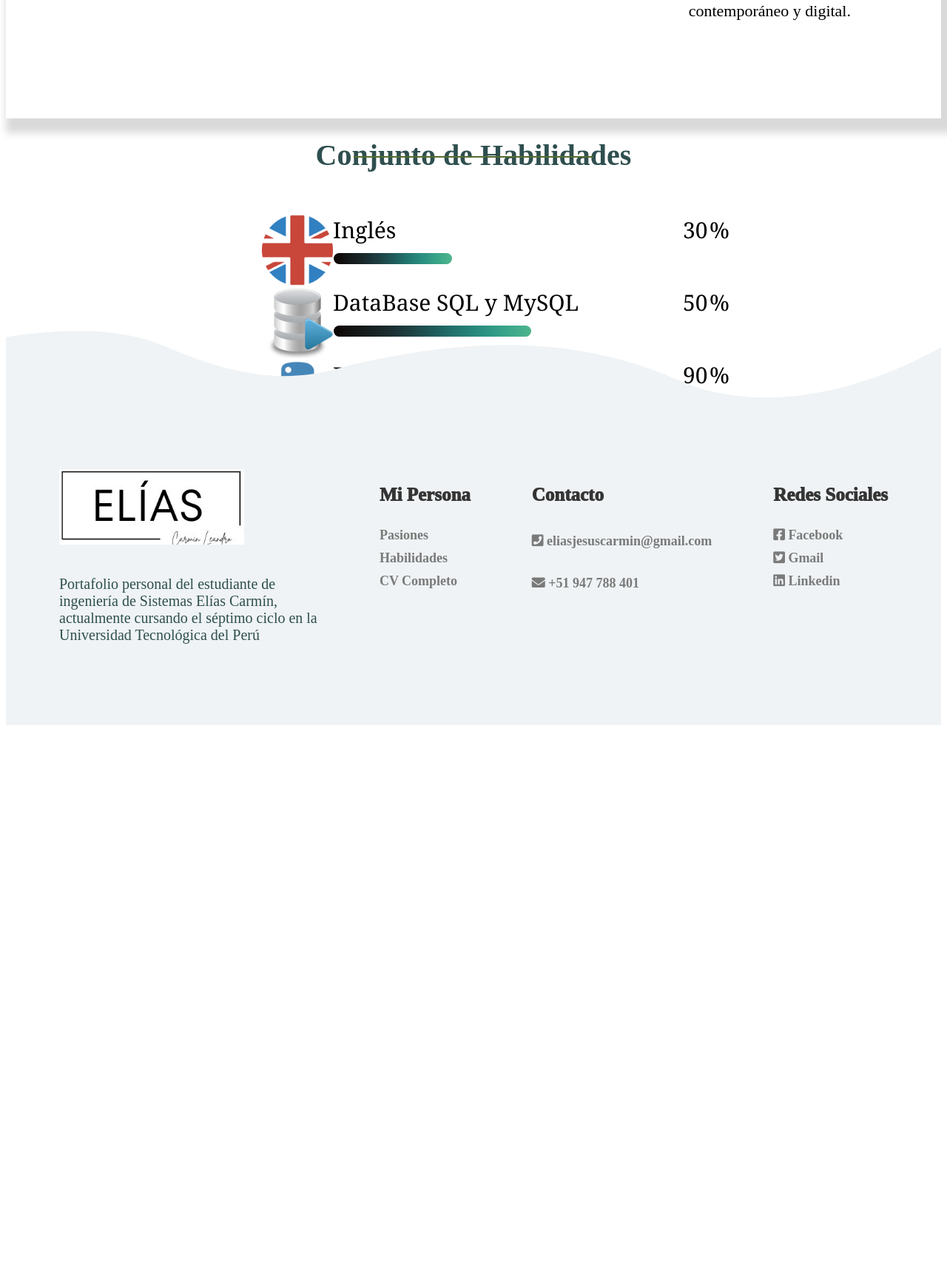
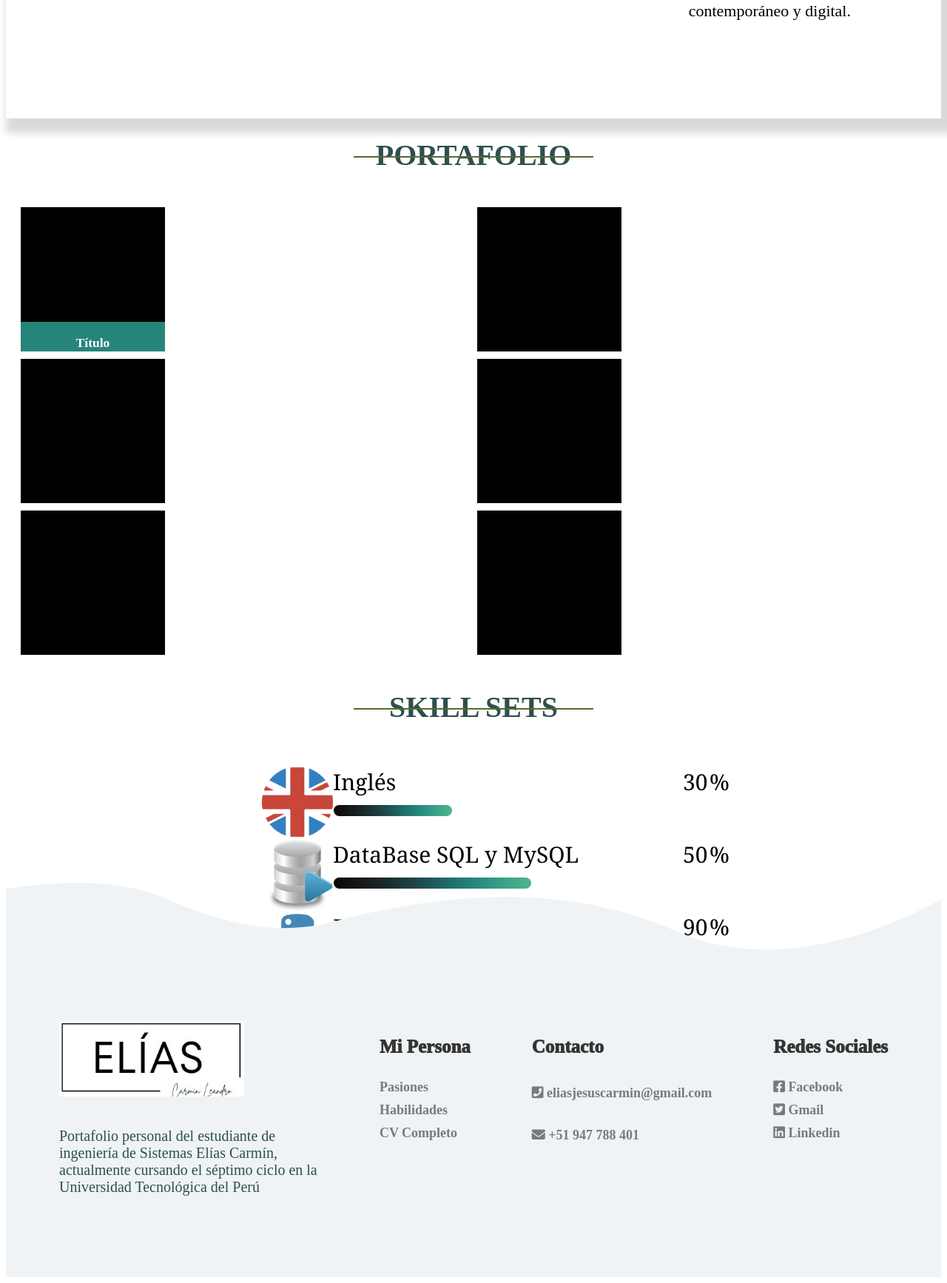
Before and after one commit to EliasCarmin/Mi_Portafolio, a PHP site: page /Index_Spanish.php in a window 1280 px wide. Shown: the part 1746-3480 px from the top of the page at 74% size. Before the commit the page ends 2726 px from the top, so only its background shows below. Run offline with PHP 8.4, Linux system fonts and the light colour scheme.

Commit message:
Bloque, caudro portafolio
vetnanas de portafolio

```diff
--- a/CSS/index.css
+++ b/CSS/index.css
@@ -8,7 +8,7 @@ html{
 body{
     position: relative;
     padding-bottom: 150px;
-    min-height: 250vh;
+    min-height: 330vh;
 }
 /*ESTILO INTRO ANIMADA*/
 *,
@@ -392,6 +392,37 @@ footer{
     color: #7a7a7a;
     font-size: 18px;
 }
+/*EXPERIENCIA*/
+.experiencia{
+    display: grid;
+    grid-template-columns: repeat(2, 1fr);
+    grid-gap: 10px;
+    padding: 20px;
+}
+.item_portafolio {
+    text-align: center;
+    display: flex;
+    flex-direction: column;
+    background-color: #26857a;
+    width: 195px;
+    height: 195px;
+}
+.item_portafolio img{
+    width: 100%;
+    height: 100%;
+}
+
+.item_descripcion{
+    text-align: center;
+    display: flex;
+    flex-direction: column;
+    width: 195px;
+    height: 40px;
+    color: white;
+    font-size: 15px;
+    font-weight: 300;
+}
+
 /*RESPONSIVE*/
 @media (max-width: 952px){
     .enlace{
--- a/FrontEnd/Index_Spanish.php
+++ b/FrontEnd/Index_Spanish.php
@@ -140,12 +140,40 @@
         </div>
     </div>
 
-    <div class="experience">
-
+    <!--Portafolio-->
+    <div class="titulos_secciones">
+        <h1 class="">PORTAFOLIO</h1>
     </div>
 
+    <div class="experiencia">
+        <div class="item_portafolio">
+            <img src="/IMG/negro.webp" alt="">
+            <div class="item_descripcion">
+                <h3>Título</h3>
+            </div>
+        </div>
+        <div class="item_portafolio">
+             <img src="/IMG/negro.webp" alt="">
+        </div>
+        <div class="item_portafolio">
+            <img src="/IMG/negro.webp" alt="">
+        </div>
+        <div class="item_portafolio">
+            <img src="/IMG/negro.webp" alt="">
+        </div>
+        <div class="item_portafolio">
+            <img src="/IMG/negro.webp" alt="">
+        </div>
+        <div class="item_portafolio">
+            <img src="/IMG/negro.webp" alt="">
+        </div>
+    </div>
+
+
+
+    <!--SKILL SETS-->
     <div class="titulos_secciones">
-        <h1 class="">Conjunto de Habilidades</h1>
+        <h1 class="">SKILL SETS</h1>
     </div>
 
     <div class="skill_set" id="skill">
```
Also changed, not shown: IMG/negro.webp (added).
